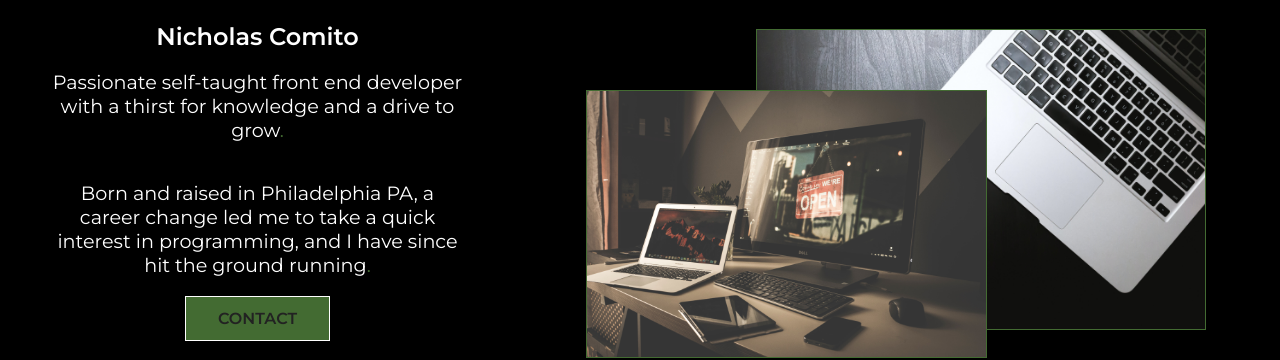
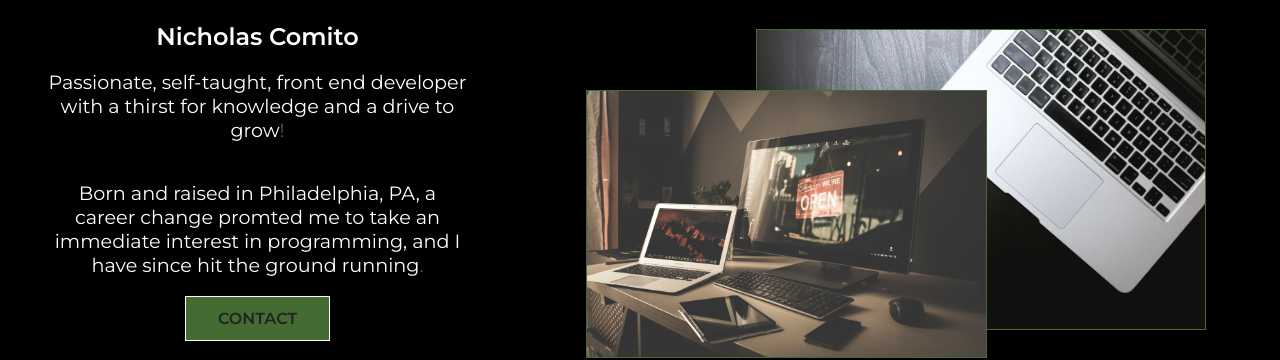
Before and after one commit to NickyTomatoes/my-portfolio, a React (Create React App) app: page /about in a window 1280 px wide. Shown: the part 543-903 px from the top of the page. Built offline with nearby package versions, Linux system fonts and the light colour scheme.

Commit message:
Updated about

```diff
--- a/src/Components/AboutContent.js
+++ b/src/Components/AboutContent.js
@@ -11,12 +11,13 @@ const AboutContent = () => {
       <div className="left">
         <h1>Nicholas Comito</h1>
         <p>
-          Passionate self-taught front end developer with a thirst for knowledge
-          and a drive to grow<span>.</span>
+          Passionate, self-taught, front end developer with a thirst for
+          knowledge and a drive to grow<span>!</span>
         </p>
         <p>
-          Born and raised in Philadelphia PA, a career change led me to take a
-          quick interest in programming, and I have since hit the ground running
+          Born and raised in Philadelphia, PA, a career change promted me to
+          take an immediate interest in programming, and I have since hit the
+          ground running
           <span>.</span>
         </p>
         <Link to="/contact">
--- a/src/Routes/Projects.js
+++ b/src/Routes/Projects.js
@@ -10,7 +10,10 @@ const Projects = () => {
   return (
     <div>
       <Navbar />
-      <HeroImgTwo heading="Projects" text="Here is some of my recent work" />
+      <HeroImgTwo
+        heading="Projects"
+        text="Here is a selection of my most recent work."
+      />
       <Work />
       <Skills />
       <Footer />
```
